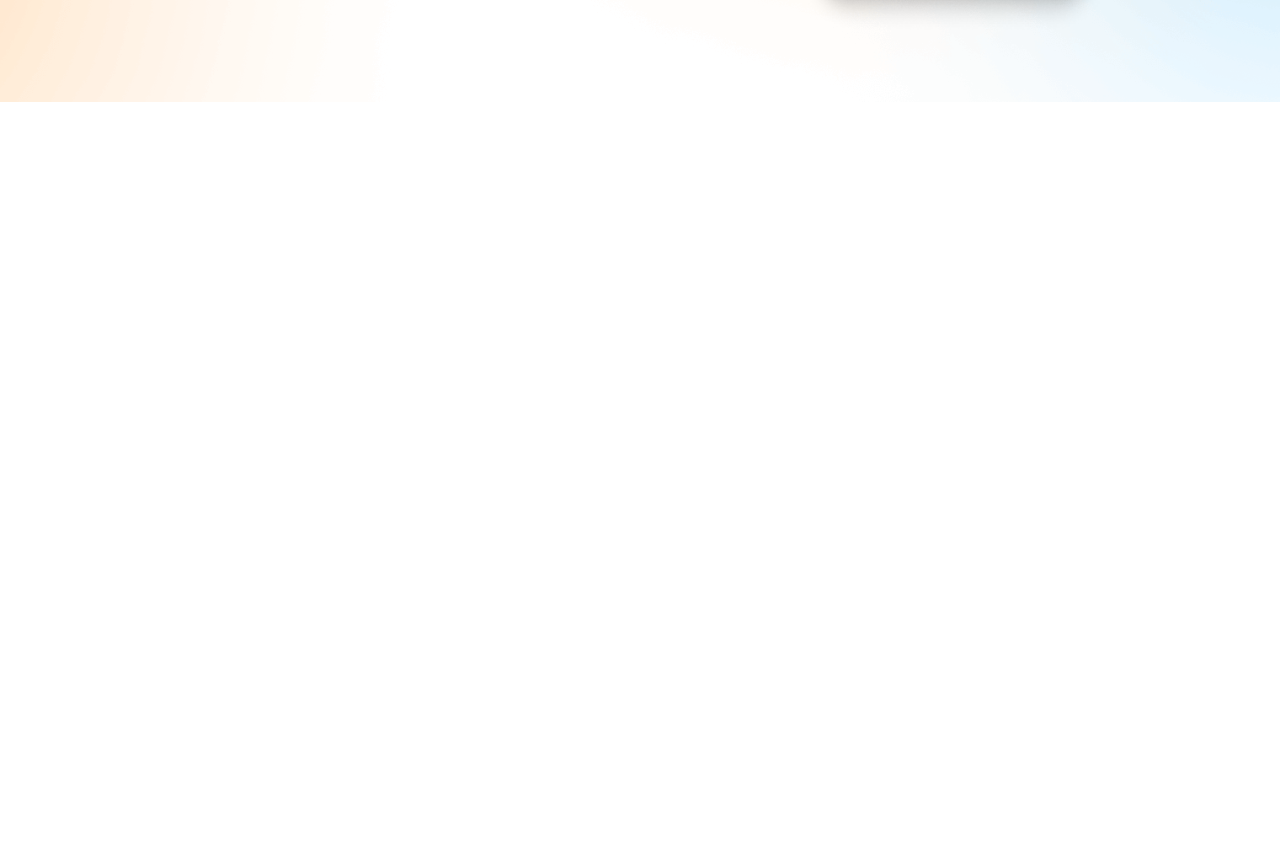
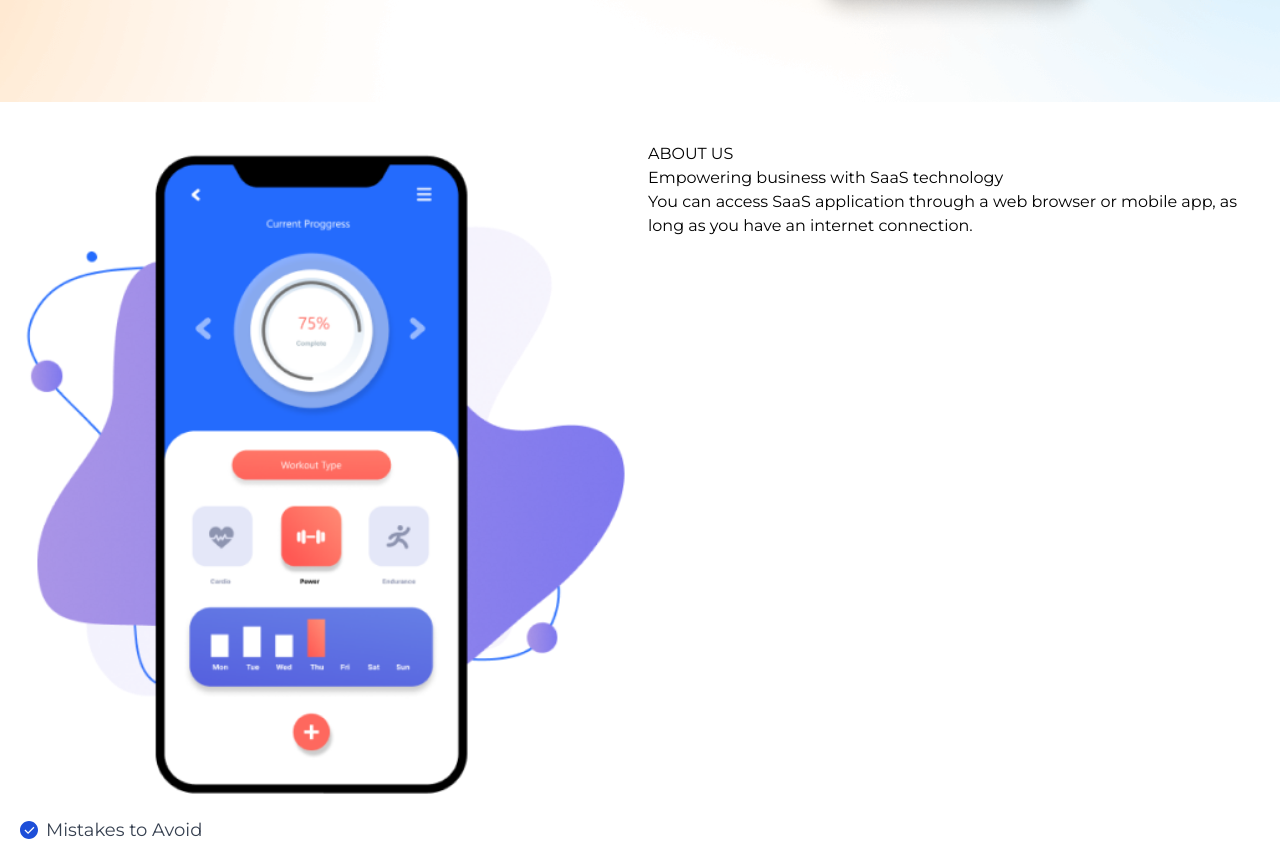
Before and after one commit to ajaypoddar78890/peralexsaslandingpage, a Next.js app: page / in a window 1280 px wide. Shown: the part 770-1614 px from the top of the page. Before the commit the page ends 872 px from the top, so only its background shows below. Built offline with nearby package versions, Linux system fonts and the light colour scheme.

Commit message:
created the next section

```diff
--- a/package.json
+++ b/package.json
@@ -9,6 +9,9 @@
     "lint": "next lint"
   },
   "dependencies": {
+    "@fortawesome/fontawesome-svg-core": "^6.7.2",
+    "@fortawesome/free-solid-svg-icons": "^6.7.2",
+    "@fortawesome/react-fontawesome": "^0.2.2",
     "framer-motion": "^11.15.0",
     "next": "15.1.3",
     "react": "^19.0.0",
--- a/src/app/layout.tsx
+++ b/src/app/layout.tsx
@@ -1,5 +1,6 @@
 import type { Metadata } from "next";
 import { Geist, Geist_Mono, Montserrat } from "next/font/google";
+
 
 import "./globals.css";
 const montserrat = Montserrat({
--- a/src/app/page.tsx
+++ b/src/app/page.tsx
@@ -1,11 +1,13 @@
 import Header from "./sections/Header";
 import Hero from "./sections/Hero";
+import Empowering from "./sections/Empowring";
 
 export default function Home() {
   return (
     <div className="div">
       <Header />
       <Hero />
+      <Empowering />
     </div>
   );
 }
--- /dev/null
+++ b/src/app/sections/Empowring.jsx
@@ -0,0 +1,49 @@
+import { FontAwesomeIcon } from "@fortawesome/react-fontawesome";
+import { faCheckCircle } from "@fortawesome/free-solid-svg-icons";
+import react from "react";
+import Image from "next/image";
+const Empowring = () => {
+  return (
+    <div className="empowring-section container mx-auto px-5">
+      <div className="grid grid-cols-1 lg:grid-cols-2 gap-4 place-content-center justify-center lg:pt-10">
+        <div className="w-full h-auto">
+          <Image
+            src="/asset 7.png"
+            width={80}
+            height={100}
+            objectFit="cover"
+            layout="responsive"
+            className=""
+            alt="hello world"
+          />
+        </div>
+
+        <div className="contentsection">
+          <h1>ABOUT US</h1>
+          <h2>Empowering business with SaaS technology</h2>
+          <p>
+            You can access SaaS application through a web browser or mobile app,
+            as long as you have an internet connection.
+          </p>
+        </div>
+        <div className="checklist w-full h-full flex items-center">
+          <svg
+            className="text-blue-700 mr-2 text-lg md:text-base lg:text-lg"
+            xmlns="http://www.w3.org/2000/svg"
+            viewBox="0 0 24 24"
+            fill="currentColor"
+            width="1em"
+            height="1em"
+          >
+            <path d="M12 0C5.373 0 0 5.373 0 12s5.373 12 12 12 12-5.373 12-12S18.627 0 12 0zm-1.2 17.4l-4.8-4.8 1.2-1.2 3.6 3.6 7.2-7.2 1.2 1.2-8.4 8.4z" />
+          </svg>
+          <p className="text-gray-700 text-lg  lg:text-lg">
+            Mistakes to Avoid
+          </p>
+        </div>
+      </div>
+    </div>
+  );
+};
+
+export default Empowring;
--- a/src/app/sections/Hero.jsx
+++ b/src/app/sections/Hero.jsx
@@ -16,8 +16,11 @@ const Hero = () => {
                 Designing for the Future
               </Link>
             </div>
-            <div className="contant mt-8  lg:max-w-2xl md:my-[3rem]   items-start text-left">
-              <h1 className="text-3xl  font-semibold  md:text-5xl lg:text-7xl">
+            <div className="contant mt-8  lg:max-w-2xl md:my-[3rem]   items-start text-left  ">
+              <h1
+                className="text-3xl  leading-relaxed   font-semibold  md:text-5xl lg:text-7xl"
+                style={{ lineHeight: "1.1" }}
+              >
                 Revolutionize Your{" "}
                 <span className="text-blue-700">Workflow </span>With Sass
               </h1>
```
Also changed, not shown: public/asset 7.png (added), 1 other file (tests, documents, lock files or other folders).
